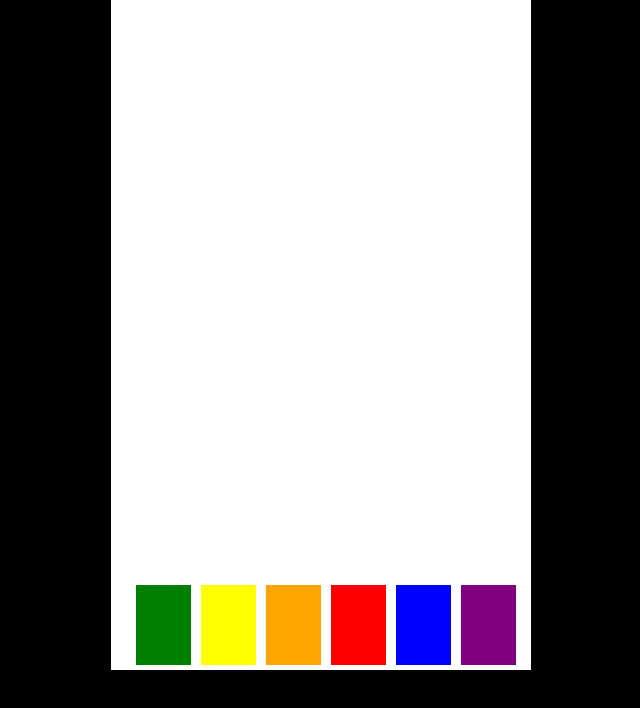
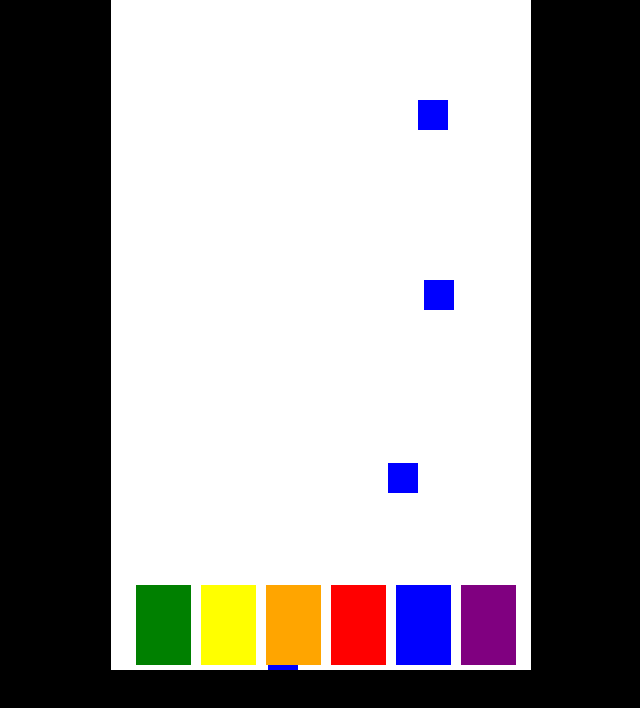
Before and after one commit to turboldthedev/HYPERS, a plain HTML site: page Turbold1/ProjectGame.html/projectGame.html in a window 1280 px wide. Shown: the whole page, without its empty margins (319-959 px from the left). Drawn offline with nearby package versions, Linux system fonts and the light colour scheme.

Commit message:
game update

```diff
--- a/Turbold1/ProjectGame.html/projectGame.html
+++ b/Turbold1/ProjectGame.html/projectGame.html
@@ -6,10 +6,11 @@
     <meta name="viewport" content="width=device-width, initial-scale=1.0" />
     <title>Trash</title>
     <link rel="stylesheet" href="projectGame.css" />
+    <script src="https://ajax.googleapis.com/ajax/libs/jquery/3.6.0/jquery.min.js"></script>
   </head>
   <body>
     <div class="container">
-      <div class="outer">
+      <!-- <div class="outer"> -->
         <!-- <div class="fonts">
           <h3>TrashCan Types:</h3>
           <p><span style="color: green">Green</span> - Glass</p>
@@ -20,9 +21,10 @@
           <p><span style="color: purple">Purple</span> - Organic</p>
         </div>
       </div> -->
-      <canvas></canvas>
+      <canvas id="canva"></canvas>
     </div>
 
-    <script src="projectGame.js"></script>
+    <!-- <script src="projectGame.js"></script> -->
+    <script src="projectGame2.js"></script>
   </body>
 </html>
--- a/Turbold1/ProjectGame.html/projectGame.js
+++ b/Turbold1/ProjectGame.html/projectGame.js
@@ -1,3 +1,4 @@
+
 const canvas = document.querySelector("canvas");
 
 const c = canvas.getContext("2d");
@@ -10,9 +11,13 @@ canvas.height = 670;
 canvas.style.width = "420px";
 canvas.style.height = "670px";
 
-let windows = (window.innerWidth - canvas.width ) / 2
+let widthcent = (window.innerWidth - canvas.width) / 2
+let heicent = (window.innerHeight - canvas.height) / 2
 
-const gravity = 3;
+canvas.style.marginTop = heicent + 'px'
+let drag;
+let trag;
+const gravity = 1;
 var grd = c.createLinearGradient(0, 0, canvas.width, canvas.height);
 
 // grd.addColorStop(0,"rgb(47, 108, 165)");
@@ -22,7 +27,7 @@ c.fillStyle = "white";
 
 c.fillRect(0, 0, canvas.width, canvas.height);
 
-//TrashCans classes
+//TrashCan classes
 class Trash {
   constructor({ position, color = "green" }) {
     this.position = position;
@@ -38,25 +43,22 @@ class Trash {
 
 //Garbage classes
 class Garbage {
-  constructor({ x, y, velocity, color = "green" }) {
+  constructor({ x, y, color}) {
     this.x = x;
     this.y = y;
-    this.velocity = velocity;
+    // this.velocity = velocity;
     this.width = 40;
     this.height = 40;
-    this.color = color;
+    this.color = color ;
   }
   draw() {
     c.fillRect(this.x, this.y, this.width, this.height);
     c.fillStyle = this.color;
   }
   update() {
-    if (!stop) {
-      this.velocity.y = gravity;
-      this.y += this.velocity.y;
-      console.log(this.x, this.y);
-      this.draw();
-    }
+    this.draw();
+    this.y += gravity;
+
 
     // Stop getting fall if
     // if (this.y + this.height + this.velocity.y >= canvas.height) {
@@ -121,66 +123,74 @@ var cal = canvas.width - 45;
 
 let garbages = [];
 
-let garbage = new Garbage({
-  x: 100,
-  y: -80,
-  velocity: {
-    x: 0,
-    y: 1,
-  },
-  color: "blue",
-});
-// function movingGarbage(garbage) {
-//     setInterval(function () {
+let garbage;
 
-//         const x = Math.floor(Math.random() * cal)
-//         const y = -80
-//         const color = 'blue';
-//         const velocity = {
-//             x: 0,
-//             y: 1
-//         }
-//         const garbage = new Garbage(x, y, velocity, color)
-//         garbages.push(garbage)
-//         // console.log(garbages)
+function movingGarbage(garbage) {
+    setInterval(function () {
 
-//     }, 1000)
-// }
+        const x = Math.floor(Math.random() * cal)
+        const y = -80
+        const color = 'blue';
+        const velocity = {
+            x: 0,
+            y: 1
+        }
+        garbage = new Garbage({x, y, color})
+        garbages.push(garbage)
+        // console.log(garbages)
 
-let drag;
-let eventLeft = parseInt(
-  window.getComputedStyle(canvas).getPropertyValue("left")
-);
+    }, 2000)
+}
 canvas.addEventListener("mousedown", function (event) {
-//   stop = true;
-  console.log("x", event.clientX - windows);
-  console.log("y", event.clientY);
-  console.log("e", eventLeft);
+  l
+  if (
+    garbage.x <= event.clientX - widthcent &&
+    garbage.x + garbage.width >= event.clientX - widthcent &&
+    garbage.y <= event.clientY - heicent &&
+    garbage.y + garbage.height >= event.clientY - heicent
+  ) {
+    garbages.forEach(drag => {
+      drag = true;
+      console.log(drag)
+    })
 
-  if (
-    garbage.x <= event.clientX - windows &&
-    garbage.x + garbage.width >= event.clientX - windows &&
-    garbage.y <= event.clientY &&
-    garbage.y + garbage.height >= event.clientY
-  ) {
-    drag = true;
-    console.log("ajilj bn");
   }
 });
 canvas.addEventListener("mouseup", function (event) {
-  // if (player.position.x <= event.clientX && player.position.x + player.width >= event.clientX && player.position.y <= event.clientY && player.position.y + player.height >= event.clientY)
   drag = false;
 });
 canvas.addEventListener("mouseout", function (event) {
   drag = false;
 });
 canvas.addEventListener("mousemove", function (event) {
-  // if (player.position.x <= event.clientX && player.position.x + player.width >= event.clientX && player.position.y <= event.clientY && player.position.y + player.height >= event.clientY) {
   if (drag) {
-    garbage.x = event.clientX - windows - garbage.width / 2;
-    garbage.y = event.clientY - garbage.height / 2;
+    garbage.x = event.clientX - widthcent - garbage.width / 2;
+    garbage.y = event.clientY - heicent - garbage.height / 2;
   }
 });
+canvas.addEventListener('touchstart', e => {
+  ;[...e.changedTouches].forEach(touch => {
+    if (garbage.x <= `${touch.pageX}` - widthcent &&
+      garbage.x + garbage.width >= `${touch.pageX}` - widthcent &&
+      garbage.y <= `${touch.pageY}` - heicent &&
+      garbage.y + garbage.height >= `${touch.pageY}` - heicent) {
+        trag = true
+    }
+  })
+})
+canvas.addEventListener('touchend', e => {
+  trag = false
+})
+canvas.addEventListener('touchmove', e => {
+  if (trag) {
+    ;[...e.changedTouches].forEach(touch => {
+      garbage.x = `${touch.pageX}` - widthcent - garbage.width / 2
+      garbage.y = `${touch.pageY}` - heicent - garbage.height / 2
+    })
+  }
+
+})
+
 
 function drawer() {
   gTrash.draw();
@@ -196,14 +206,15 @@ function animate() {
   window.requestAnimationFrame(animate);
   c.clearRect(0, 0, canvas.width, canvas.height);
 
-  garbage.update();
+
+
+  garbages.forEach(garbage => {
+    garbage.update()
+
+  })
   drawer();
-  // garbages.forEach(garbage => {
-  //     garbage.update()
 
-  // })
-  // drawer()
 }
 animate();
 
-// movingGarbage()
+movingGarbage()
--- /dev/null
+++ b/Turbold1/ProjectGame.html/projectGame2.js
@@ -0,0 +1,217 @@
+const canvas = document.querySelector("canvas");
+
+const c = canvas.getContext("2d");
+
+var stop = false;
+
+canvas.width = 420;
+canvas.height = 670;
+
+canvas.style.width = "420px";
+canvas.style.height = "670px";
+
+let windows = (window.innerWidth - canvas.width) / 2
+
+const gravity = 3;
+var grd = c.createLinearGradient(0, 0, canvas.width, canvas.height);
+
+// grd.addColorStop(0,"rgb(47, 108, 165)");
+// grd.addColorStop(1,"black");
+// Fill with gradient
+c.fillStyle = "white";
+
+c.fillRect(0, 0, canvas.width, canvas.height);
+
+//TrashCans classes
+class Trash {
+    constructor({ position, color = "green" }) {
+        this.position = position;
+        this.width = 55;
+        this.height = 80;
+        this.color = color;
+    }
+    draw() {
+        c.fillStyle = this.color;
+        c.fillRect(this.position.x, this.position.y, this.width, this.height);
+    }
+}
+
+//Garbage classes
+class Garbage {
+    constructor({ x, y, velocity, color = "green" }) {
+        this.x = x;
+        this.y = y;
+        this.velocity = velocity;
+        this.width = 30;
+        this.height = 30;
+        this.color = color;
+    }
+    draw() {
+        c.fillRect(this.x, this.y, this.width, this.height);
+        c.fillStyle = this.color;
+    }
+    update() {
+        if (!stop) {
+            this.velocity.y = gravity;
+            this.y += this.velocity.y;
+
+            this.draw();
+        }
+
+
+
+        // Stop getting fall if
+        // if (this.y + this.height + this.velocity.y >= canvas.height) {
+        //     this.velocity.y = 0
+
+        // }
+        // else {
+        //     this.velocity.y = gravity
+        // }
+    }
+}
+
+const gTrash = new Trash({
+    position: {
+        x: 25,
+        y: 585,
+    },
+    color: "green",
+});
+
+const mTrash = new Trash({
+    position: {
+        x: 90,
+        y: 585,
+    },
+    color: "yellow",
+});
+
+const pTrash = new Trash({
+    position: {
+        x: 155,
+        y: 585,
+    },
+    color: "orange",
+});
+
+const eTrash = new Trash({
+    position: {
+        x: 220,
+        y: 585,
+    },
+    color: "red",
+});
+
+const paTrash = new Trash({
+    position: {
+        x: 285,
+        y: 585,
+    },
+    color: "blue",
+});
+
+const oTrash = new Trash({
+    position: {
+        x: 350,
+        y: 585,
+    },
+    color: "purple",
+});
+
+var cal = canvas.width - 45;
+
+let garbages = [];
+
+let garbage //= new Garbage(
+// x: 100,
+// y: -80,
+// velocity: {
+//   x: 0,
+//   y: 1,
+// },
+// color: "blue",
+//);
+function movingGarbage(garbage) {
+    setInterval(function () {
+
+        const x = Math.floor(Math.random() * cal)
+        const y = -80
+        const color = 'blue';
+        const velocity = {
+            x: 0,
+            y: 1
+        }
+        garbage = new Garbage({ x, y, velocity, color })
+        garbages.push(garbage)
+        // console.log(garbages)
+
+    }, 1000)
+}
+
+let drag;
+let eventLeft = parseInt(
+    window.getComputedStyle(canvas).getPropertyValue("left")
+);
+canvas.addEventListener("mousedown", function (event) {
+    //   console.log("x", event.clientX - windows);
+    //   console.log("y", event.clientY);
+    garbages.forEach(garbage => {
+        if (
+            garbage.x <= event.clientX - windows &&
+            garbage.x + garbage.width >= event.clientX - windows &&
+            garbage.y <= event.clientY &&
+            garbage.y + garbage.height >= event.clientY
+        ) {
+            drag = true;
+            console.log("ajilj bn");
+        }
+
+    })
+
+});
+canvas.addEventListener("mouseup", function (event) {
+    // if (player.position.x <= event.clientX && player.position.x + player.width >= event.clientX && player.position.y <= event.clientY && player.position.y + player.height >= event.clientY)
+
+    drag = false;
+});
+canvas.addEventListener("mouseout", function (event) {
+
+    drag = false;
+});
+canvas.addEventListener("mousemove", function (event) {
+    // if (player.position.x <= event.clientX && player.position.x + player.width >= event.clientX && player.position.y <= event.clientY && player.position.y + player.height >= event.clientY) {
+    garbages.forEach(garbage => {
+        if (drag) {
+            garbage.x = event.clientX - windows - garbage.width / 2;
+            garbage.y = event.clientY - garbage.height / 2;
+
+        }
+    })
+});
+
+function drawer() {
+    gTrash.draw();
+    oTrash.draw();
+    eTrash.draw();
+    mTrash.draw();
+    pTrash.draw();
+    paTrash.draw();
+    canvas.style.backgroundColor = "white";
+}
+
+function animate() {
+    window.requestAnimationFrame(animate);
+    c.clearRect(0, 0, canvas.width, canvas.height);
+
+    // garbage.update();
+    drawer();
+    garbages.forEach(garbage => {
+        garbage.update()
+
+    })
+    drawer()
+}
+animate();
+
+movingGarbage()
```
